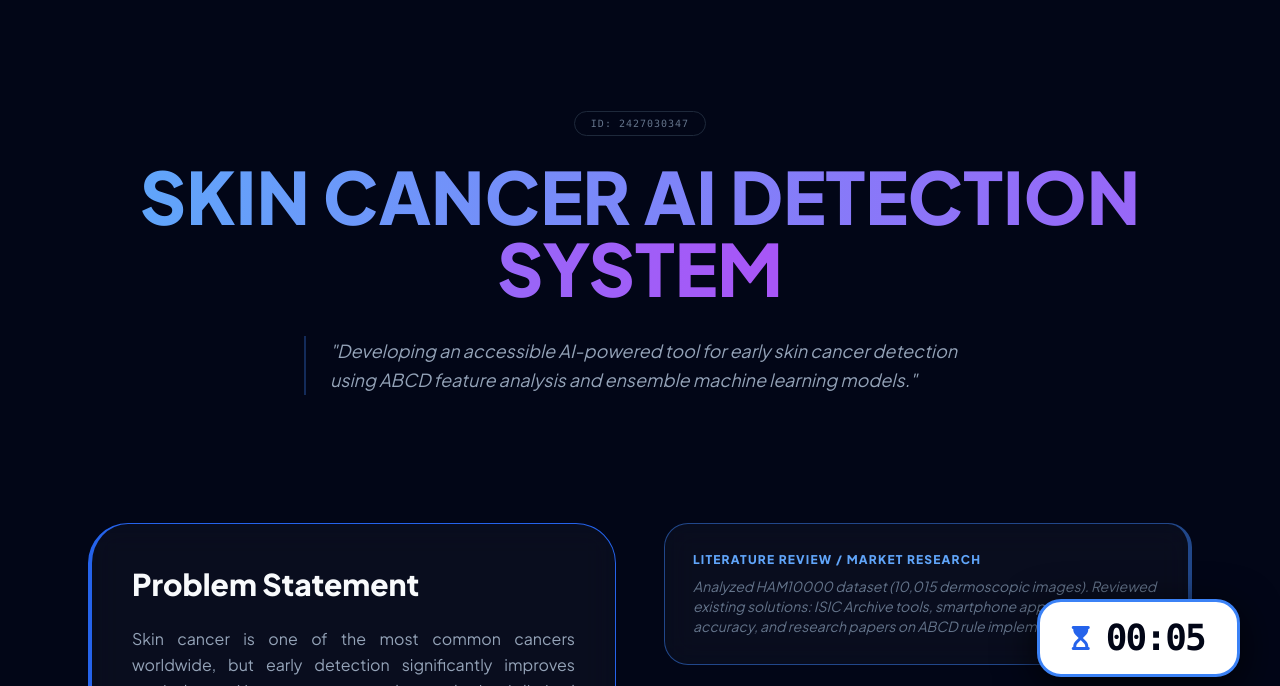
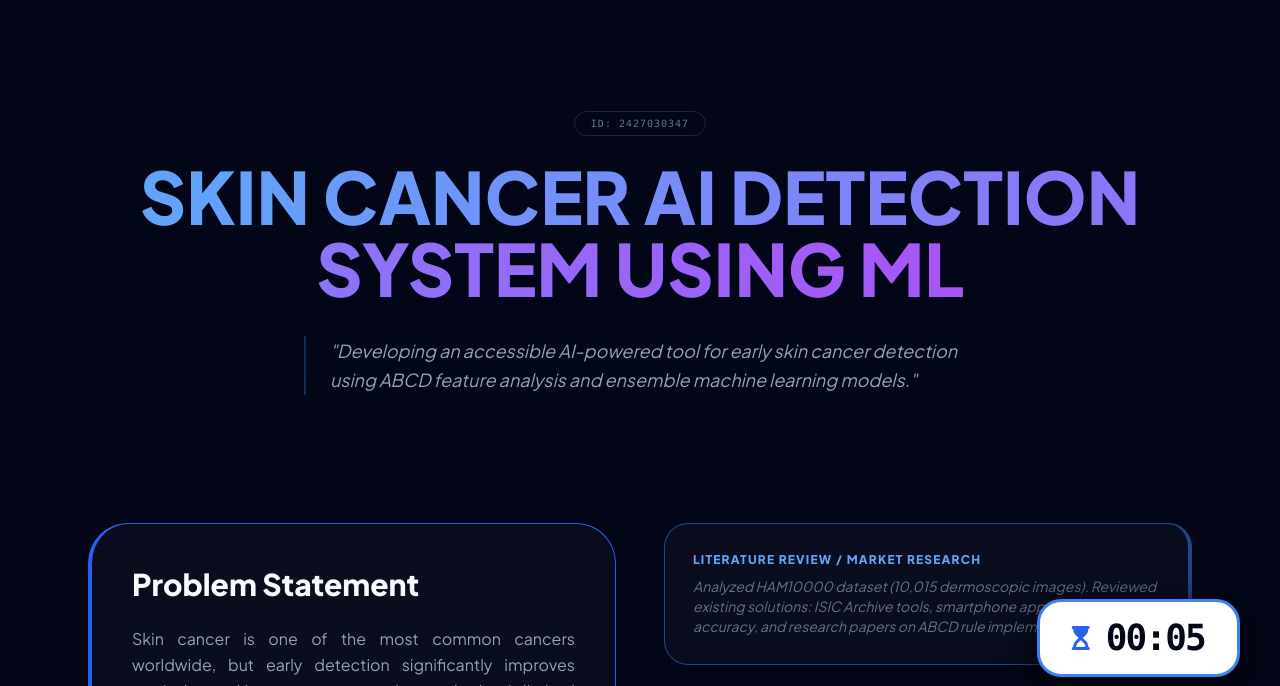
Before and after one commit to caraxes2006/pbl_project, a plain HTML site: page index.html in a window 1280 px wide. Shown: the part 83-769 px from the top of the page. Drawn offline with nearby package versions, Linux system fonts and the light colour scheme.

Commit message:
Update index.html

```diff
--- a/index.html
+++ b/index.html
@@ -49,7 +49,7 @@
 
         <section class="text-center">
             <div class="inline-block px-4 py-1 border border-slate-800 rounded-full text-slate-500 text-[10px] font-mono mb-6 uppercase tracking-widest">ID: 2427030347</div>
-            <h1 class="text-6xl md:text-7xl font-extrabold mb-8 uppercase leading-tight"><span class="gradient-text uppercase">Skin Cancer AI Detection System</span></h1>
+            <h1 class="text-6xl md:text-7xl font-extrabold mb-8 uppercase leading-tight"><span class="gradient-text uppercase">Skin Cancer AI Detection System Using ML</span></h1>
             <p class="text-slate-400 max-w-2xl mx-auto italic text-lg leading-relaxed border-l-2 border-blue-500/30 pl-6 text-left">
                 "Developing an accessible AI-powered tool for early skin cancer detection using ABCD feature analysis and ensemble machine learning models."
             </p>
```
